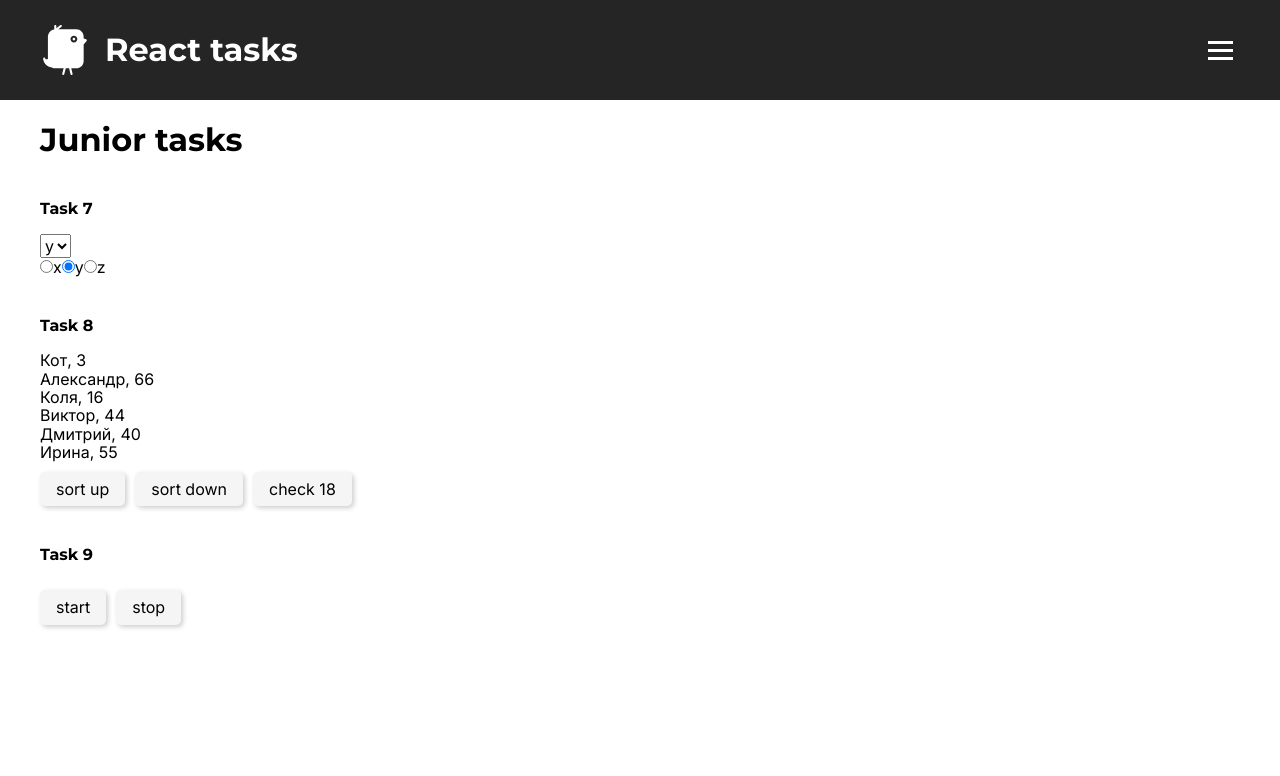
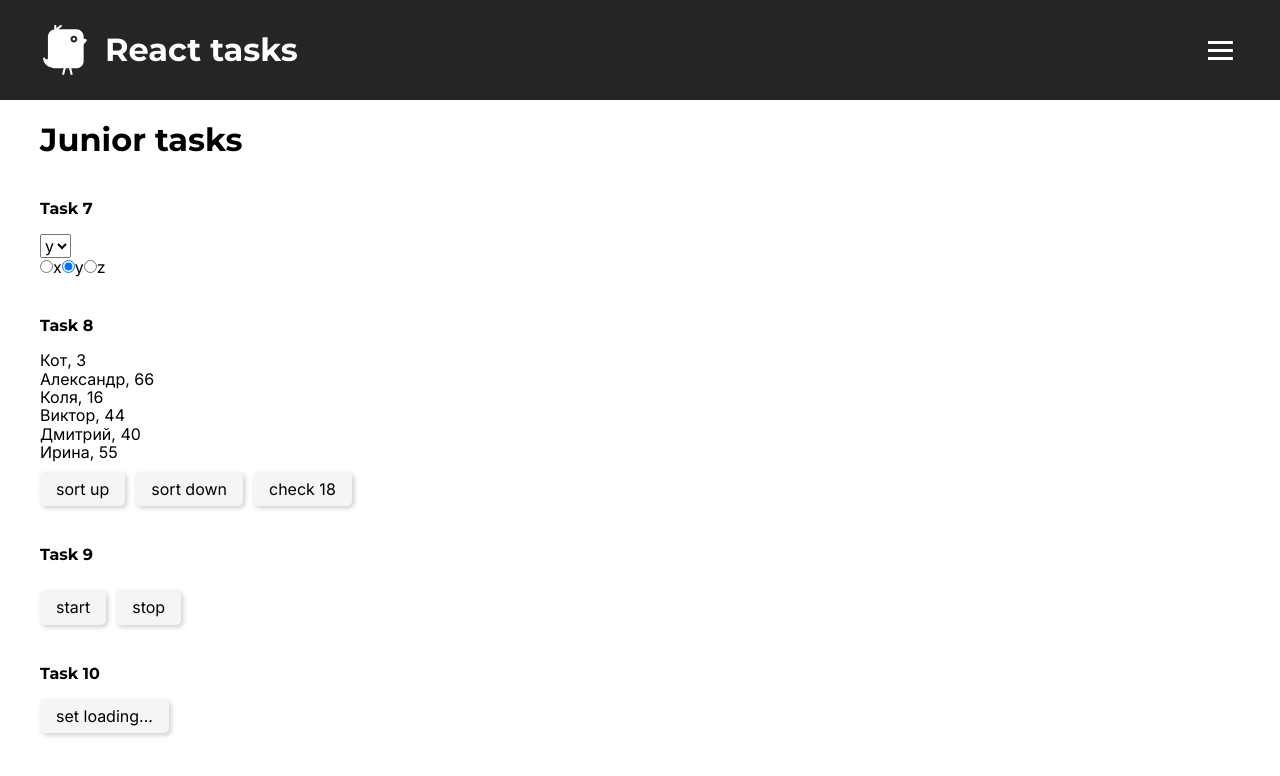
Before and after one commit to Asio-otus/simple-react-homework, a React (Create React App) app: page /#/junior in a window 1280 px wide. Shown: the top 776 px of the page. Built offline with nearby package versions, Linux system fonts and the light colour scheme.

Commit message:
Task 10 added

```diff
--- a/package.json
+++ b/package.json
@@ -12,14 +12,17 @@
     "@types/node-sass": "^4.11.1",
     "@types/react": "^16.9.0",
     "@types/react-dom": "^16.9.0",
+    "@types/react-redux": "^7.1.16",
     "@types/react-router-dom": "^5.1.7",
     "@types/uuid": "^8.3.0",
     "node-sass": "4.14.1",
     "react": "^16.13.1",
     "react-dom": "^16.13.1",
     "react-icons": "^4.1.0",
+    "react-redux": "^7.2.2",
     "react-router-dom": "^5.2.0",
     "react-scripts": "3.4.1",
+    "redux": "^4.0.5",
     "typescript": "~3.7.2",
     "uuid": "^8.3.2"
   },
--- a/src/index.tsx
+++ b/src/index.tsx
@@ -3,10 +3,14 @@ import ReactDOM from "react-dom";
 import "./index.css";
 import App from "./p1-main/m1-ui/u1-app/App";
 import * as serviceWorker from "./serviceWorker";
+import {Provider} from "react-redux";
+import {store} from "./p2-homeworks/h10/bll/store";
 
 ReactDOM.render(
     <React.StrictMode>
-        <App/>
+        <Provider store={store}>
+            <App/>
+        </Provider>
     </React.StrictMode>
     ,
     document.getElementById("root")
--- a/src/p2-homeworks/h10/HW10.tsx
+++ b/src/p2-homeworks/h10/HW10.tsx
@@ -1,25 +1,37 @@
 import React from "react";
 import Button from "../../shared/components/functional/Button/Button";
+import {Subtitle} from "../../shared/components/styled/Subtitle/Subtitle";
+import {useDispatch, useSelector} from "react-redux";
+import { AppStoreType } from "./bll/store";
+import {loadingStateType, startLoadingAC, stopLoadingAC} from "./bll/loadingReducer";
+import {Preloader} from "../../shared/components/styled/Preloader/Preloader";
 
 function HW10() {
-    // useSelector, useDispatch
-    const loading = false;
+    const dispatch = useDispatch()
+    const loadingState = useSelector<AppStoreType, loadingStateType>(state => state.loading)
+
+    const loading = loadingState.loading;
 
     const setLoading = () => {
-        // dispatch
-        // setTimeout
+        dispatch(startLoadingAC())
         console.log("loading...");
+        setTimeout( () => {
+            dispatch(stopLoadingAC())
+        }, 2000)
     };
 
     return (
         <div>
-            <hr/>
-            homeworks 10
+            <Subtitle>
+                Task 10
+            </Subtitle>
 
             {/*should work (должно работать)*/}
             {loading
                 ? (
-                    <div>крутилка...</div>
+                    <div>
+                        <Preloader/>
+                    </div>
                 ) : (
                     <div>
                         <Button onClick={setLoading}>set loading...</Button>
@@ -27,10 +39,10 @@ function HW10() {
                 )
             }
 
-            <hr/>
-            {/*для личного творчества, могу проверить*/}
-            {/*<Alternative/>*/}
-            <hr/>
+            {/*<hr/>*/}
+            {/*/!*для личного творчества, могу проверить*!/*/}
+            {/*/!*<Alternative/>*!/*/}
+            {/*<hr/>*/}
         </div>
     );
 }
--- a/src/p2-homeworks/h10/bll/loadingReducer.ts
+++ b/src/p2-homeworks/h10/bll/loadingReducer.ts
@@ -1,14 +1,35 @@
+type StartLoadingActionType = {
+    type: 'START_LOADING';
+}
+
+type StopLoadingActionType = {
+    type: 'STOP_LOADING'
+}
+
+type ActionType = StartLoadingActionType | StopLoadingActionType
+
+export type loadingStateType = typeof initState
+
 const initState = {
-
+    loading: false
 };
 
-export const loadingReducer = (state = initState, action: any): any => { // fix any
+export const loadingReducer = (state = initState, action: ActionType): loadingStateType => {
     switch (action.type) {
-        case "": {
-            return state;
+        case 'START_LOADING': {
+            return {...state, loading: true};
+        }
+        case 'STOP_LOADING': {
+            return {...state, loading: false};
         }
         default: return state;
     }
 };
 
-export const loadingAC = (): any => {}; // fix any
+export const startLoadingAC = (): StartLoadingActionType => {
+    return {type: 'START_LOADING'}
+};
+
+export const stopLoadingAC = (): StopLoadingActionType => {
+    return {type: 'STOP_LOADING'}
+};
--- a/src/p2-homeworks/h10/bll/store.ts
+++ b/src/p2-homeworks/h10/bll/store.ts
@@ -1,15 +1,13 @@
 import {loadingReducer} from "./loadingReducer";
+import {combineReducers, createStore} from "redux";
 
-// const reducers = combineReducers({
-//     loading: loadingReducer,
-//
-// });
-//
-// const store = createStore(reducers);
-//
-// export default store
-//
-// export type AppStoreType = ReturnType<typeof reducers>
-//
-// // @ts-ignore
-// window.store = store; // for dev
+const reducers = combineReducers({
+    loading: loadingReducer,
+});
+
+export const store = createStore(reducers)
+
+export type AppStoreType = ReturnType<typeof reducers>
+
+// @ts-ignore
+window.store = store; // for dev
--- a/src/p2-homeworks/h5/pages/Junior.tsx
+++ b/src/p2-homeworks/h5/pages/Junior.tsx
@@ -3,6 +3,7 @@ import s from "./pages.module.scss";
 import HW7 from "../../h7/HW7";
 import HW8 from "../../h8/HW8";
 import HW9 from "../../h9/HW9";
+import HW10 from "../../h10/HW10";
 
 function Junior() {
     return (
@@ -20,6 +21,9 @@ function Junior() {
                 <div className={s.homework}>
                     <HW9/>
                 </div>
+                <div className={s.homework}>
+                    <HW10/>
+                </div>
             </div>
 
         </div>
--- a/src/p2-homeworks/h7/common/c6-SuperRadio/SuperRadio.tsx
+++ b/src/p2-homeworks/h7/common/c6-SuperRadio/SuperRadio.tsx
@@ -22,7 +22,7 @@ const SuperRadio: React.FC<SuperRadioPropsType> = (
     }
 
 
-    const mappedOptions: any[] = options ? options.map((o, i) => ( // map options with key
+    const mappedOptions: any[] = options ? options.map((o, i) => (
         <label key={name + "-" + i}>
             <input
                 name={name}
--- /dev/null
+++ b/src/shared/components/styled/Preloader/Preloader.tsx
@@ -0,0 +1,10 @@
+import React from "react";
+import preloader from "./preloader.svg";
+
+export const Preloader = () => {
+    return (
+        <div>
+            <img src={preloader} alt='preloader'/>
+        </div>
+    )
+}
```
Also changed, not shown: src/shared/components/styled/Preloader/preloader.svg (added), 1 other file (tests, documents, lock files or other folders).
